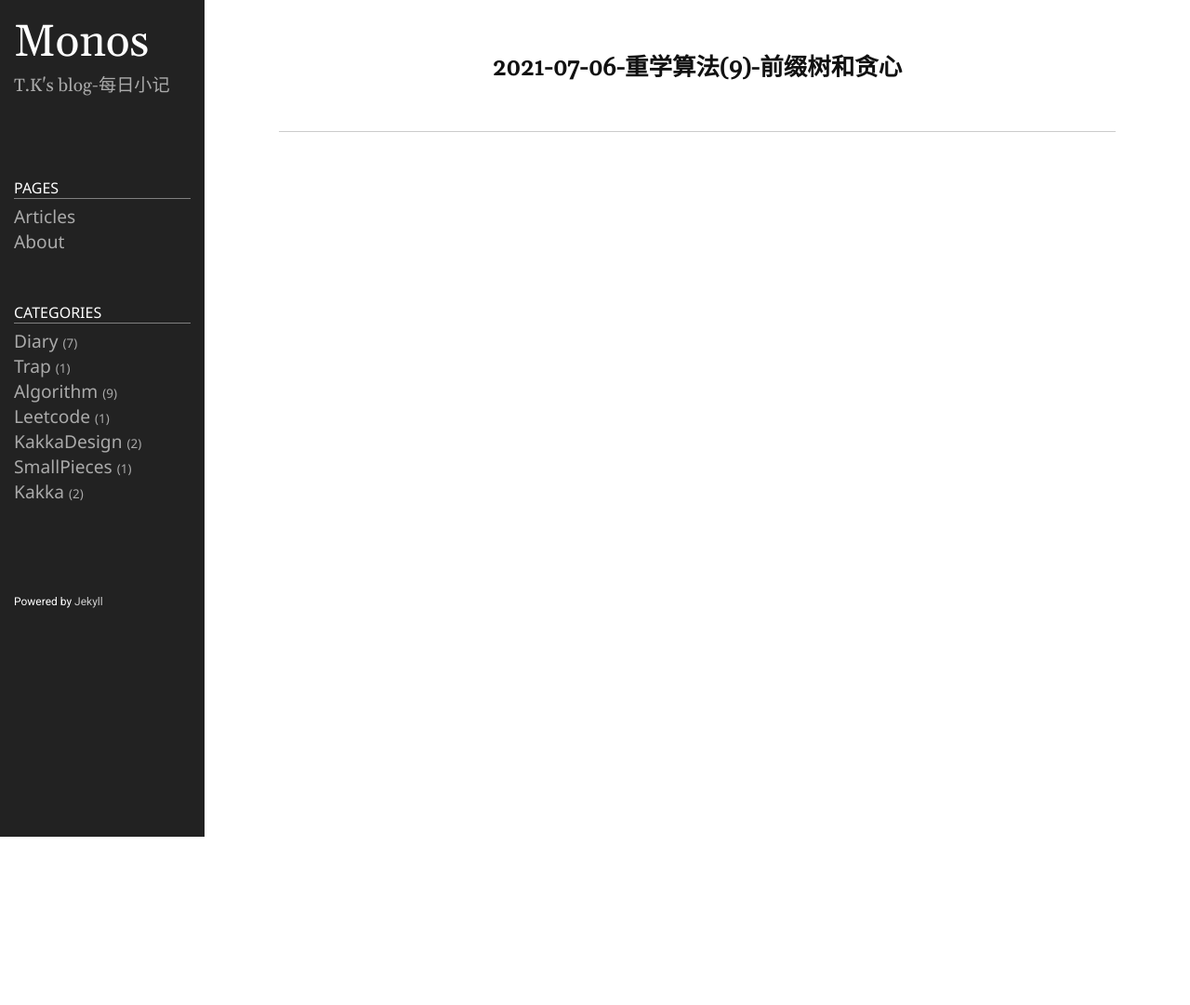
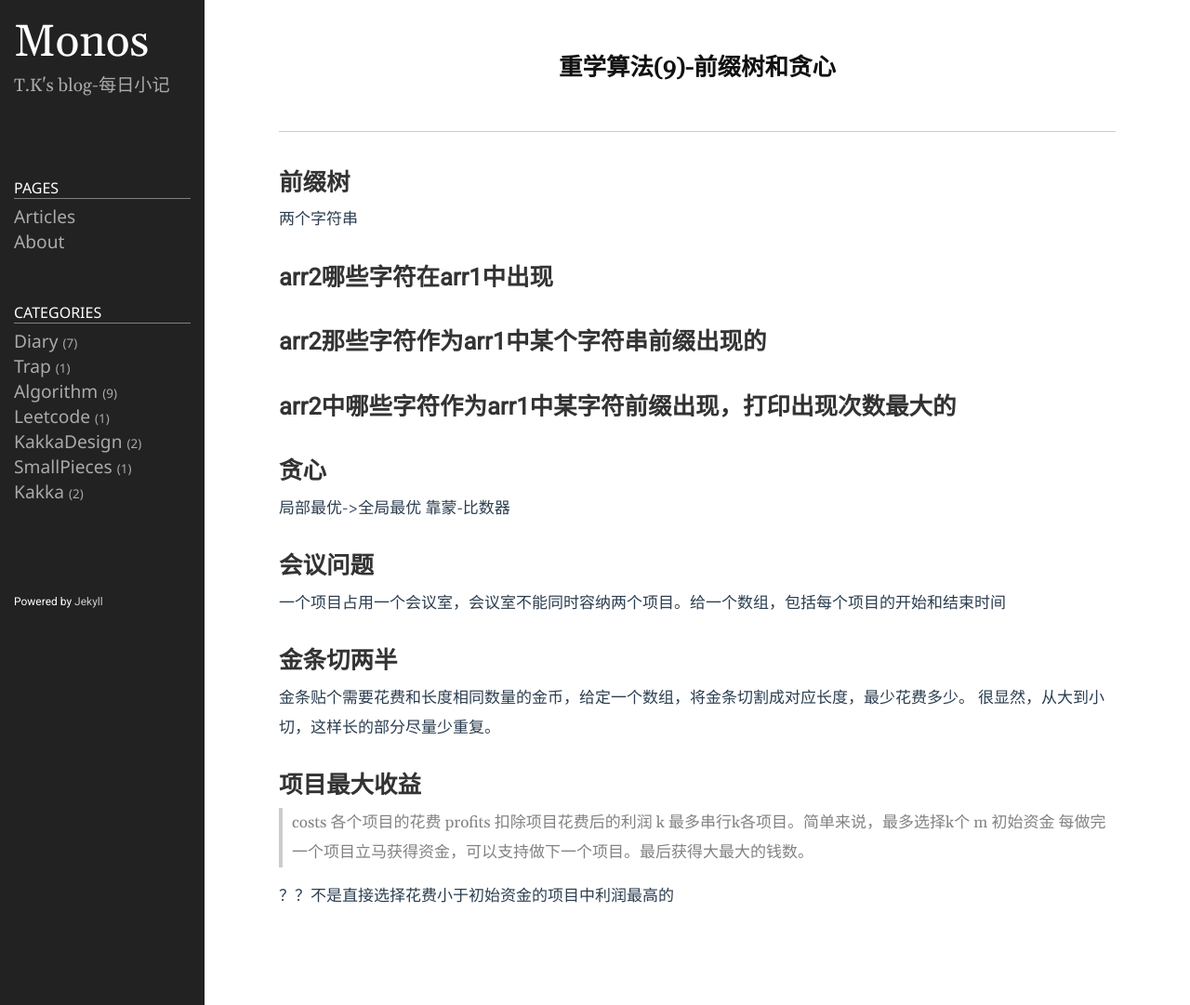
Before and after one commit to Taunk714/Taunk.github.io, a Jekyll site: the page built from 2021-07-06-重学算法(9)-前缀树和贪心.md, in a window 1280 px wide. Shown: the whole page at 93% size. Built offline with Jekyll 4.4.1, drawn with Linux system fonts in a browser that asks for light colours; before the commit the page ends 900 px from its top, so only the background shows below that.

Commit message:
修改文件: 2021-07-06-重学算法(9)-前缀树和贪心.md

```diff
--- a/2021-07-06-重学算法(9)-前缀树和贪心.md
+++ b/2021-07-06-重学算法(9)-前缀树和贪心.md
@@ -1,9 +1,30 @@
 ---
 layout: post
-title: 2021-07-06-重学算法(9)-前缀树和贪心
+title: 重学算法(9)-前缀树和贪心
 category: algorithm
 icon: www
 keywords: algorithm
 image: 1.jpg
 preview: 1
 ---
+# 前缀树
+两个字符串
+## arr2哪些字符在arr1中出现
+## arr2那些字符作为arr1中某个字符串前缀出现的
+## arr2中哪些字符作为arr1中某字符前缀出现，打印出现次数最大的
+# 贪心
+局部最优->全局最优
+靠蒙-比数器
+## 会议问题
+一个项目占用一个会议室，会议室不能同时容纳两个项目。给一个数组，包括每个项目的开始和结束时间
+## 金条切两半
+金条贴个需要花费和长度相同数量的金币，给定一个数组，将金条切割成对应长度，最少花费多少。
+很显然，从大到小切，这样长的部分尽量少重复。
+## 项目最大收益
+> costs 各个项目的花费
+> profits 扣除项目花费后的利润
+> k 最多串行k各项目。简单来说，最多选择k个
+> m 初始资金
+> 每做完一个项目立马获得资金，可以支持做下一个项目。最后获得大最大的钱数。
+
+？？不是直接选择花费小于初始资金的项目中利润最高的
```
